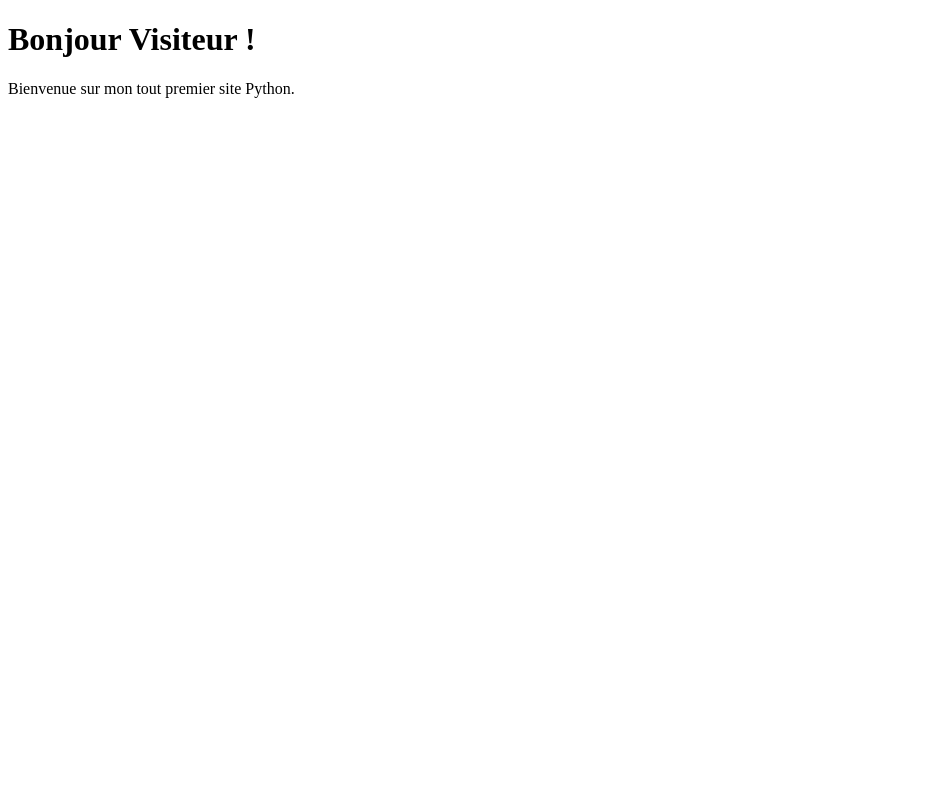
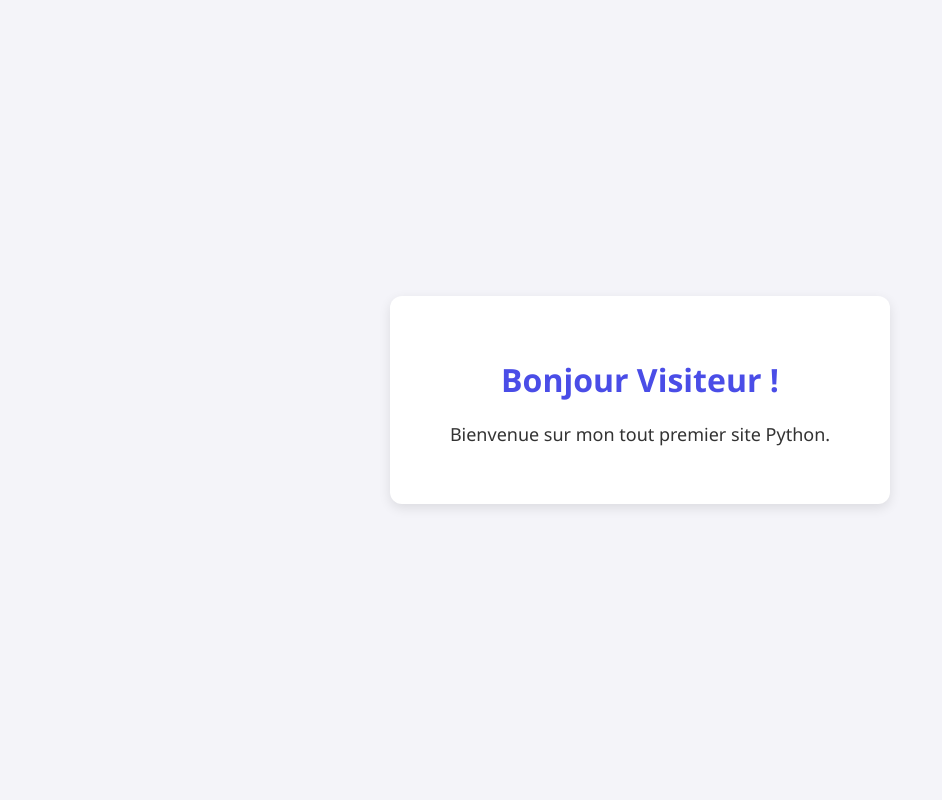
Before and after one commit to gydee72/mon-site-python, a Flask app: page / in a window 1280 px wide. Shown: the whole page, without its empty margins (0-942 px from the left). Run offline with Flask 3, Linux system fonts and the light colour scheme.

Commit message:
Ajout du CSS

```diff
--- /dev/null
+++ b/static/style.css
@@ -0,0 +1,27 @@
+body {
+    font-family: 'Segoe UI', Arial, sans-serif;
+    background-color: #f4f4f9;
+    color: #333;
+    margin: 0;
+    padding: 0;
+    display: flex;
+    justify-content: center;
+    align-items: center;
+    height: 100vh;
+    text-align: center;
+}
+
+.container {
+    background-color: white;
+    padding: 40px 60px;
+    border-radius: 12px;
+    box-shadow: 0 4px 12px rgba(0, 0, 0, 0.1);
+}
+
+h1 {
+    color: #4a4de7;
+}
+
+p {
+    font-size: 18px;
+}
--- a/templates/accueil.html
+++ b/templates/accueil.html
@@ -3,9 +3,15 @@
 <head>
     <meta charset="UTF-8">
     <title>Mon Site</title>
+    <link rel="stylesheet" href="{{ url_for('static', filename='style.css') }}">
 </head>
+
+
 <body>
-    <h1>Bonjour {{ nom }} !</h1>
-    <p>Bienvenue sur mon tout premier site Python.</p>
+    <div class="container">
+        <h1>Bonjour {{ nom }} !</h1>
+        <p>Bienvenue sur mon tout premier site Python.</p>
+    </div>
+
 </body>
 </html>
```
